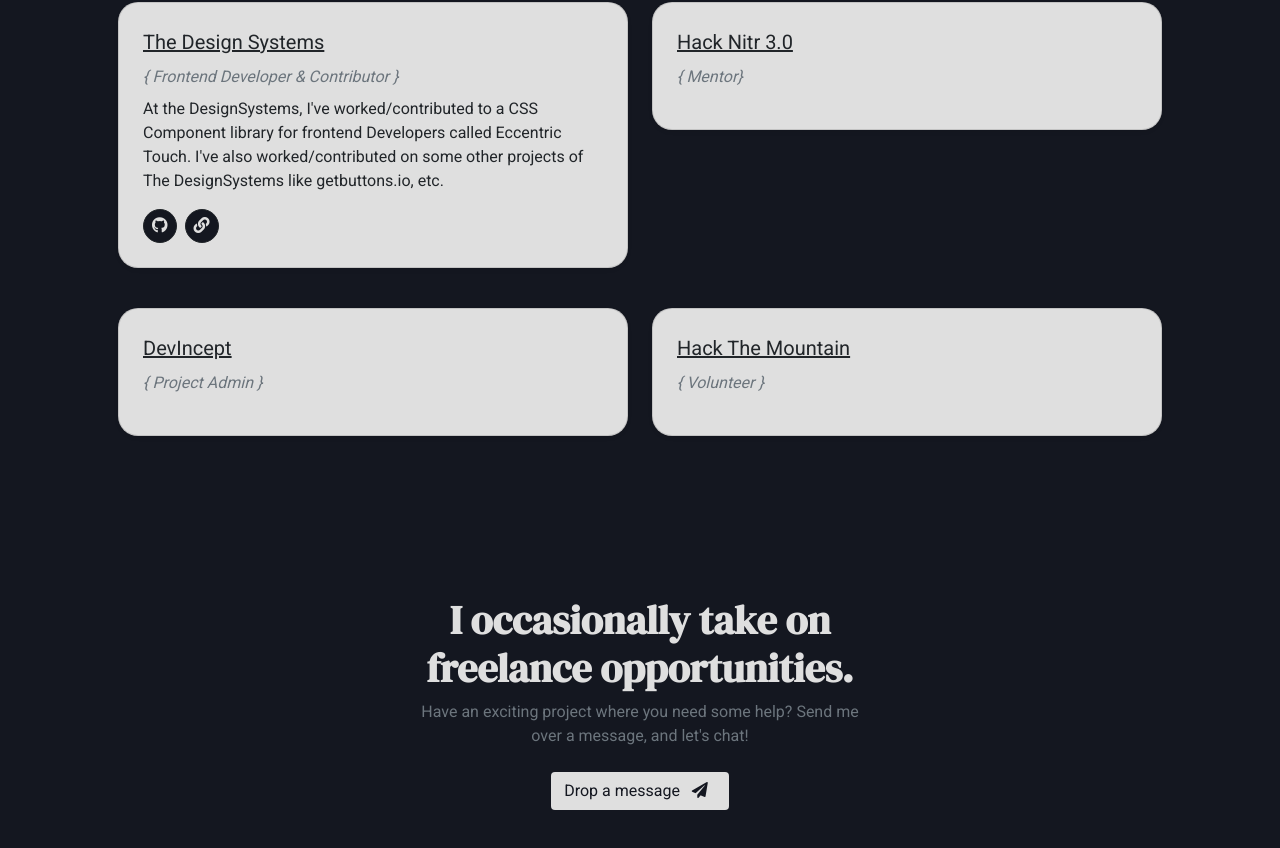
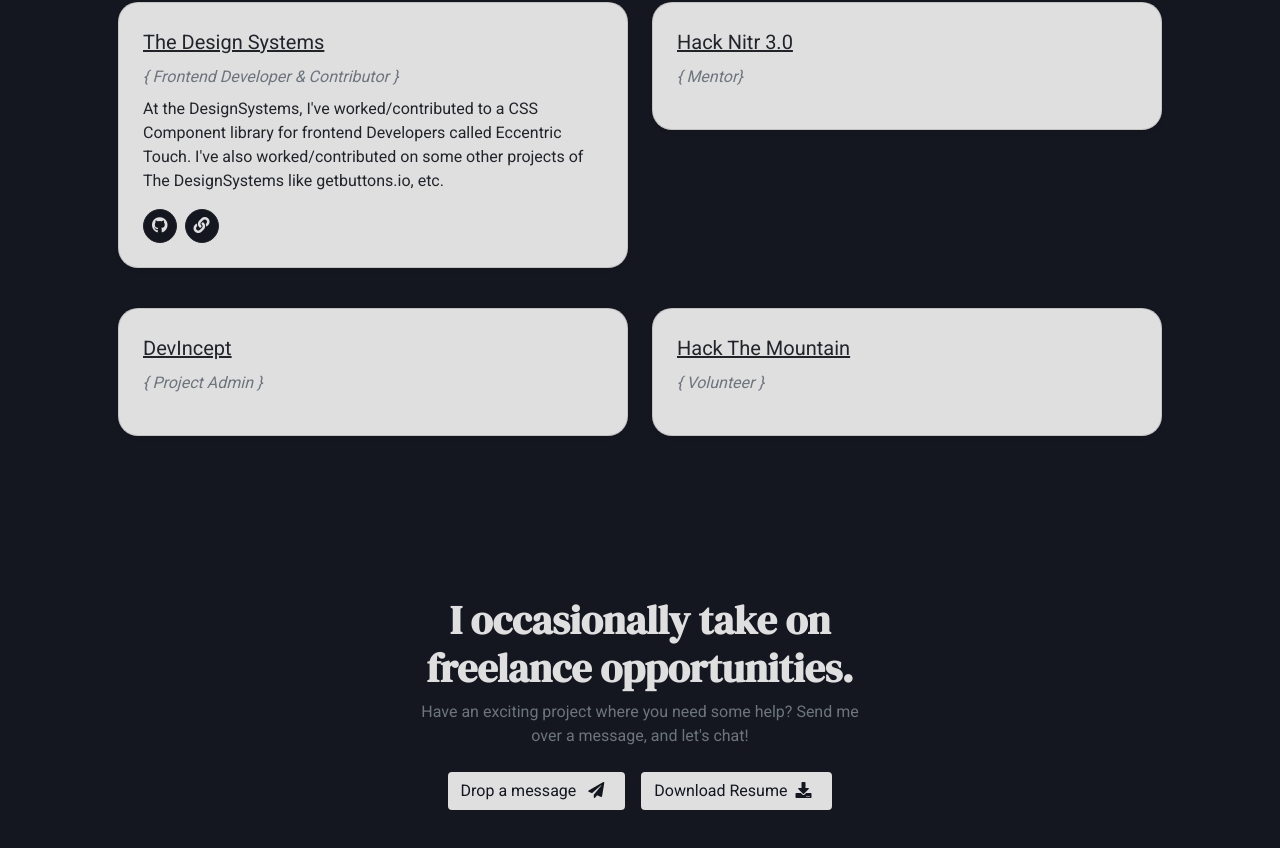
Before and after one commit to wh0sumit/portfolio, a React (Create React App) app: page /#/Projects in a window 1280 px wide. Shown: the part 2236-3084 px from the top of the page. Built offline with nearby package versions, Linux system fonts and the light colour scheme.

Commit message:
Resume Download Button

```diff
--- a/src/components/Footer.js
+++ b/src/components/Footer.js
@@ -1,5 +1,5 @@
 import React from "react";
-import { Link, HashRouter } from "react-router-dom";
+import { Link } from "react-router-dom";
 
 export default function Footer(props) {
   return (
@@ -9,13 +9,15 @@
           <div class="col-lg-5 col-md-8 mx-auto">
             <h1 class="head">{props.title}</h1>
             <p class=" text-muted">{props.desc}</p>
-            <p>
-              <HashRouter>
-                <Link to={props.file} class="btn btn-custom-1 my-2">
-                  {props.btnTitle} <i class={props.btnIcon}></i>
-                </Link>
-              </HashRouter>
-            </p>
+            <div className="d-flex flex-wrap justify-content-center">
+              <Link to={props.file} class="btn btn-custom-1 m-2">
+                {props.btnTitle} <i class={props.btnIcon}></i>
+              </Link>
+              <a class="btn btn-custom-1 m-2" href="" download>
+                Download Resume
+                <i class="fa fa-download mx-2"></i>
+              </a>
+            </div>
           </div>
         </div>
       </section>
```
